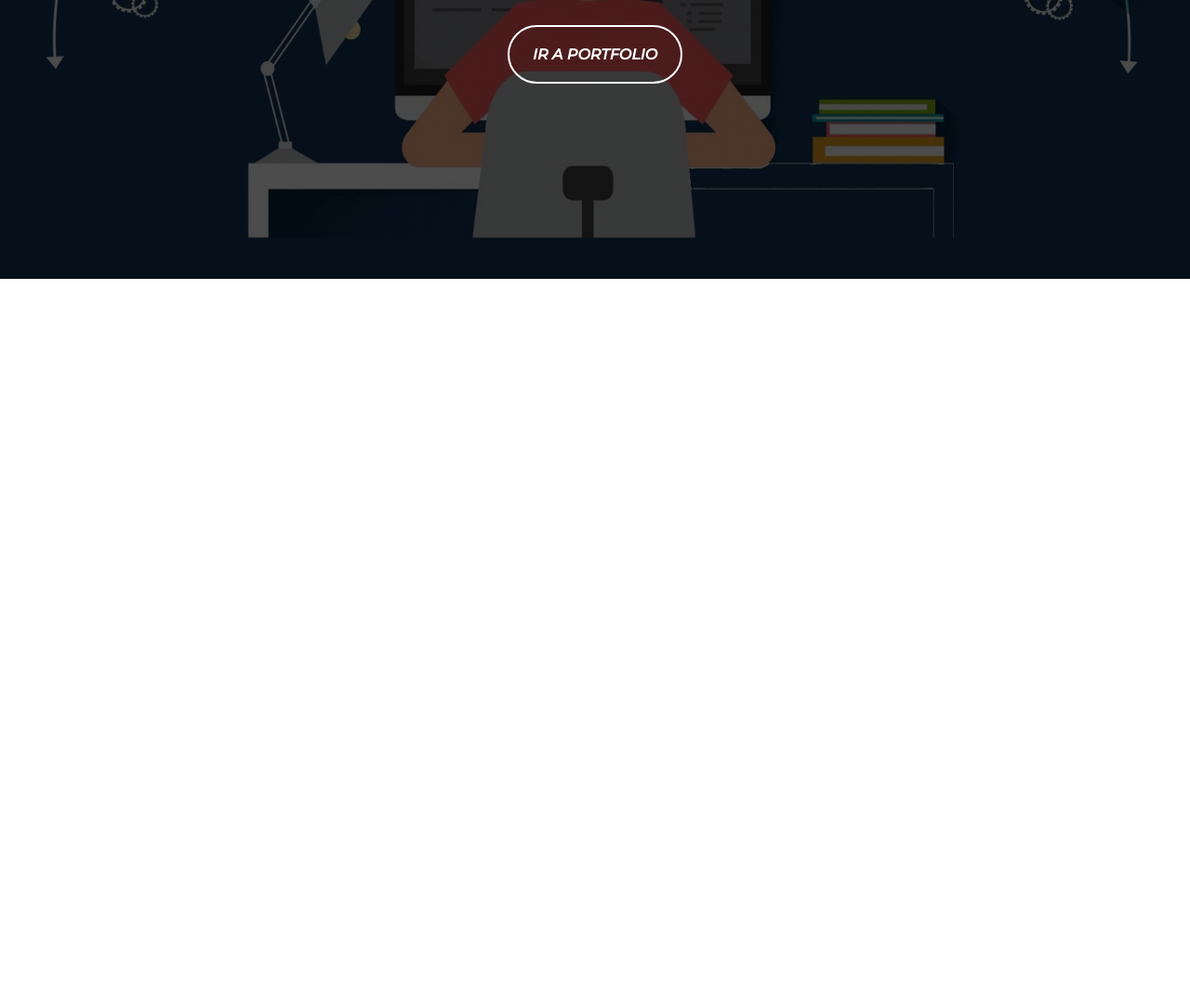
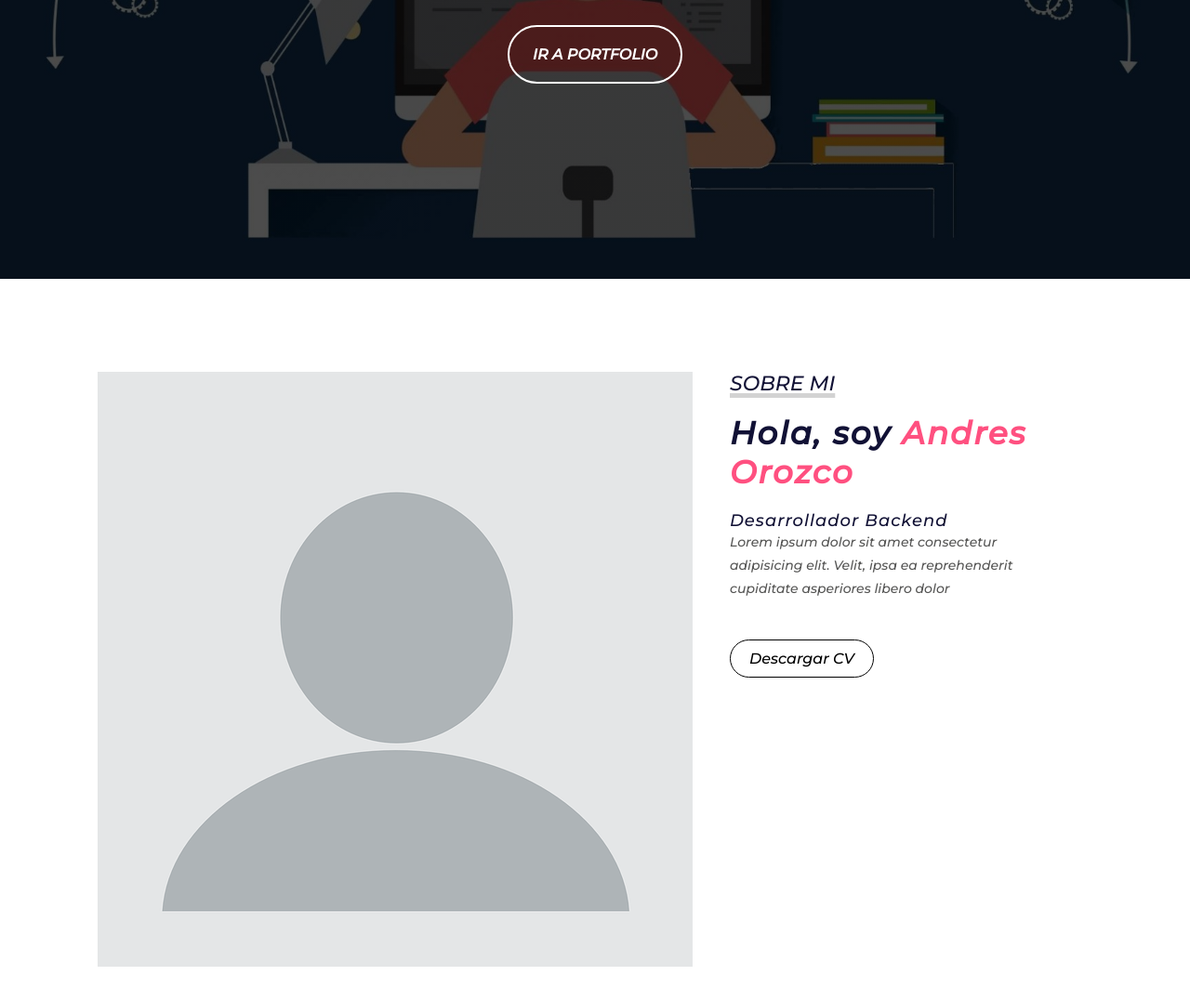
Before and after one commit to AnotherEngineerHere/portfolioredone, a plain HTML site: page index.html in a window 1280 px wide. Shown: the part 500-1578 px from the top of the page at 93% size. Before the commit the page ends 800 px from the top, so only its background shows below. Drawn offline with Linux system fonts and the light colour scheme.

Commit message:
Section added

```diff
--- a/estilo.css
+++ b/estilo.css
@@ -113,3 +113,79 @@ html {
     color: #fff;
     display: none ;
 }
+
+/* Sobre mi*/
+
+#sobremi{
+    max-width: 1100px;
+    margin: auto;
+    padding: 100px 15px;
+    color: #111135;
+    display: flex;
+}
+
+
+#sobremi .contenedo .foto{
+    max-width: 400px;
+    margin-right: 80px;
+}
+
+#sobremi .contenedo .foto img{
+    padding: 20px;
+    width: 100%;
+    border-radius: 20px;
+    background-color: #f3f3f3;
+}
+
+#sobremi .sobremi{
+    margin: 0 40px;
+}
+
+#sobremi .sobremi .titulo-seccion{
+    font-size: 22px;
+    text-transform: uppercase;
+    color: #111135;
+    text-decoration: underline;
+    text-decoration-color: #d3d3d3;
+    text-decoration-thickness: 5px;
+}
+
+#sobremi .sobremi h2{
+    font-size: 34px;
+    font-weight: bold;
+    margin: 20px 0;
+    letter-spacing: 2px;
+}
+
+.sobremi.sobremi h2 span{
+    color: #ff5080;
+}
+
+#sobremi .sobremi h3{
+    font-size: 18px;
+    font-weight: 500;
+    text-transform: 20px;
+    letter-spacing: 1px;
+}
+
+#sobremi .sobremi p{
+    font-size: 14px;
+    line-height: 25px;
+    color: #565655;
+    margin-bottom: 12px;
+}
+
+#sobremi .sobremi a{
+    display: inline-block;
+    text-decoration: none;
+    color: #000;
+    border-radius: 30px;
+    padding: 10px 20px;
+    border: 1px solid #000;
+    margin-top: 30px;
+    transition: .5s;
+}
+#sobremi .sobremi a:hover{
+background-color: #ff5080;
+color: #fff;
+}
--- a/index.html
+++ b/index.html
@@ -48,7 +48,20 @@
     </section>
 
     <!--Seccion sobre mi-->
-    <section></section>
+    <section id="sobremi">
+        <div class="contenedor-foto">
+            <img src="img/profile.png">
+        </div>
+        <div class="sobremi">
+            <p class="titulo-seccion">Sobre Mi</p>
+            <h2>Hola, soy <span>Andres Orozco</span></h2>
+            <h3>Desarrollador Backend</h3>
+            <p>Lorem ipsum dolor sit amet consectetur adipisicing elit. Velit, ipsa ea reprehenderit cupiditate asperiores libero dolor</p>
+            <a href="#">Descargar CV</a>
+        </div>
+
+
+    </section>
 </body>
 
 </html>
```
Also changed, not shown: img/profile.png (added).
